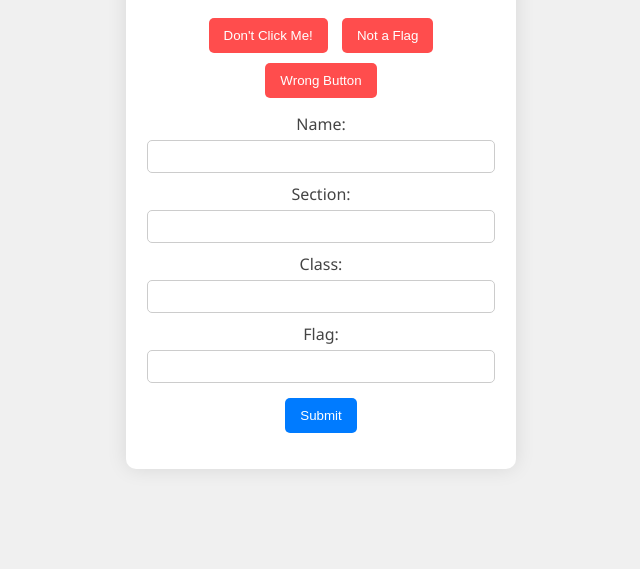
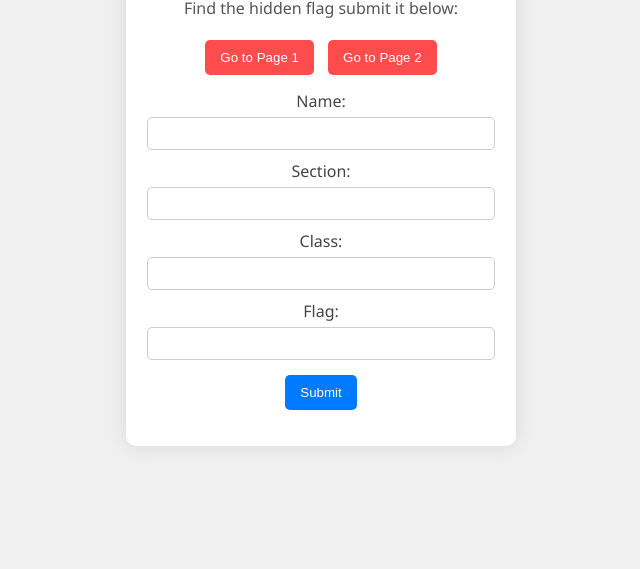
Before and after one commit to Jenithz/CTF, a plain HTML site: page index.html in a window 1280 px wide. Shown: the part 231-800 px from the top of the page, without its empty margins (319-959 px from the left). Drawn offline with Linux system fonts and the light colour scheme.

Commit message:
Update index.html

```diff
--- a/index.html
+++ b/index.html
@@ -11,9 +11,8 @@
         <h1>CTF Challenge</h1>
         <p>Find the hidden flag  submit it below:</p>
         <div class="distractions">
-            <button onclick="alert('Try harder!')">Don't Click Me!</button>
-            <button onclick="alert('This is not the flag!')">Not a Flag</button>
-            <button onclick="alert('Wrong button!')">Wrong Button</button>
+            <button onclick="navigateToPage('page1.html')">Go to Page 1</button>
+            <button onclick="navigateToPage('page2.html')">Go to Page 2</button>
         </div>
         <form id="ctf-form">
             <label for="name">Name:</label>
```
